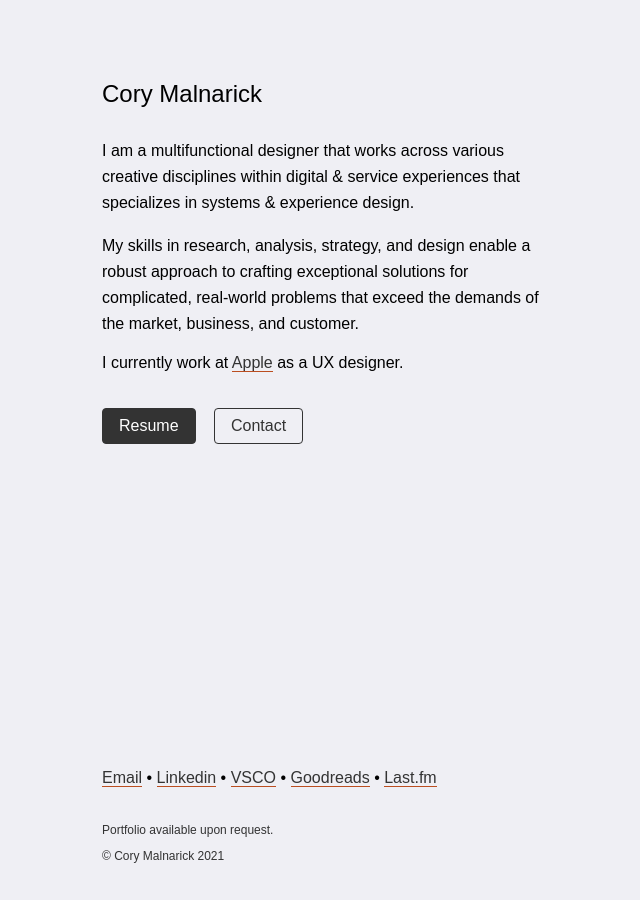
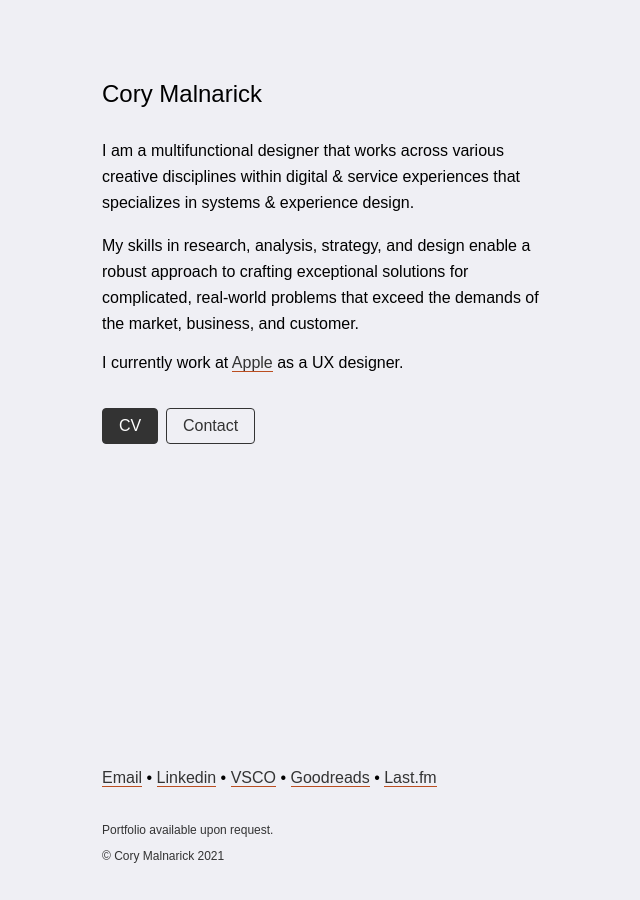
Before and after one commit to foundmonster/foundmonster.github.io, a Jekyll site: the page built from index.html, in a window 1280 px wide. Shown: the whole page, without its empty margins (314-954 px from the left). Built offline with Jekyll 4.4.1, drawn with Linux system fonts in a browser that asks for light colours; some web fonts are replaced.

Commit message:
change buttons to CV and width

```diff
--- a/_sass/main.scss
+++ b/_sass/main.scss
@@ -189,7 +189,7 @@ a.postlink {
 
 .buttongrid {
     display: grid;
-    grid-template-columns: repeat(auto-fill, minmax(90px, 1fr));
+    grid-template-columns: repeat(auto-fill, minmax(64px, 1fr));
 }
 
 
--- a/index.html
+++ b/index.html
@@ -18,7 +18,7 @@ I currently work at <a href="https://apple.com">Apple</a> as a UX designer. <br>
 <br>
 <br>
 <div class="buttongrid">
-	<div><a class="button-primary" href="/cory-malnarick-resume.pdf">Resume</a></div>
+	<div><a class="button-primary" href="/cory-malnarick-resume.pdf">CV</a></div>
 	<div><a class="button-secondary" href="mailto:cory.malnarick@gmail.com">Contact</a></div>
 </div><br><br>
 {% comment %}
```
